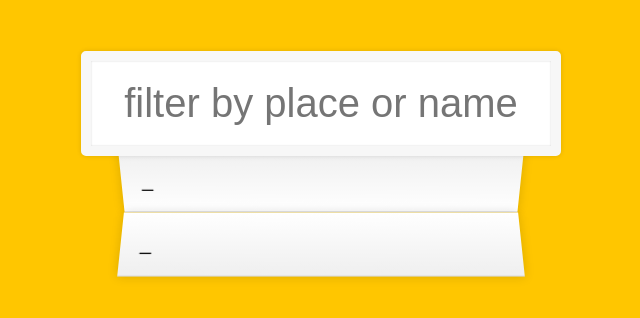
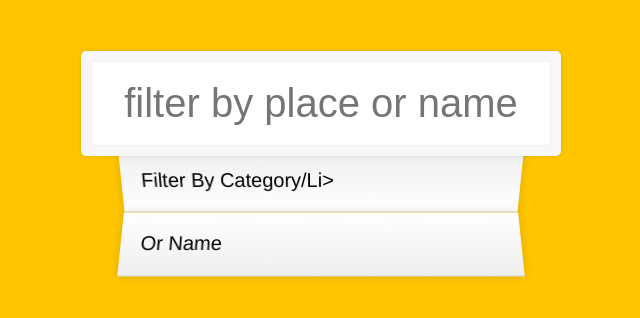
Before and after one commit to vidurgupta1999/group20, a website: page public/index.html in a window 1280 px wide. Shown: the part 204-522 px from the top of the page, without its empty margins (319-959 px from the left). Drawn offline with Linux system fonts and the light colour scheme; no server answers; a web font is replaced by a local one.

Commit message:
Update index.html

```diff
--- a/public/index.html
+++ b/public/index.html
@@ -17,8 +17,8 @@
 <form class="search-form">
     <input type="text" class="search" placeholder="filter by place or name">
     <ul class="suggestions">
-        <li>_</li>
-        <li>_</li>
+        <li>Filter by category/li>
+        <li>or Name</li>
       </ul>
     </form>
     </div>
```
